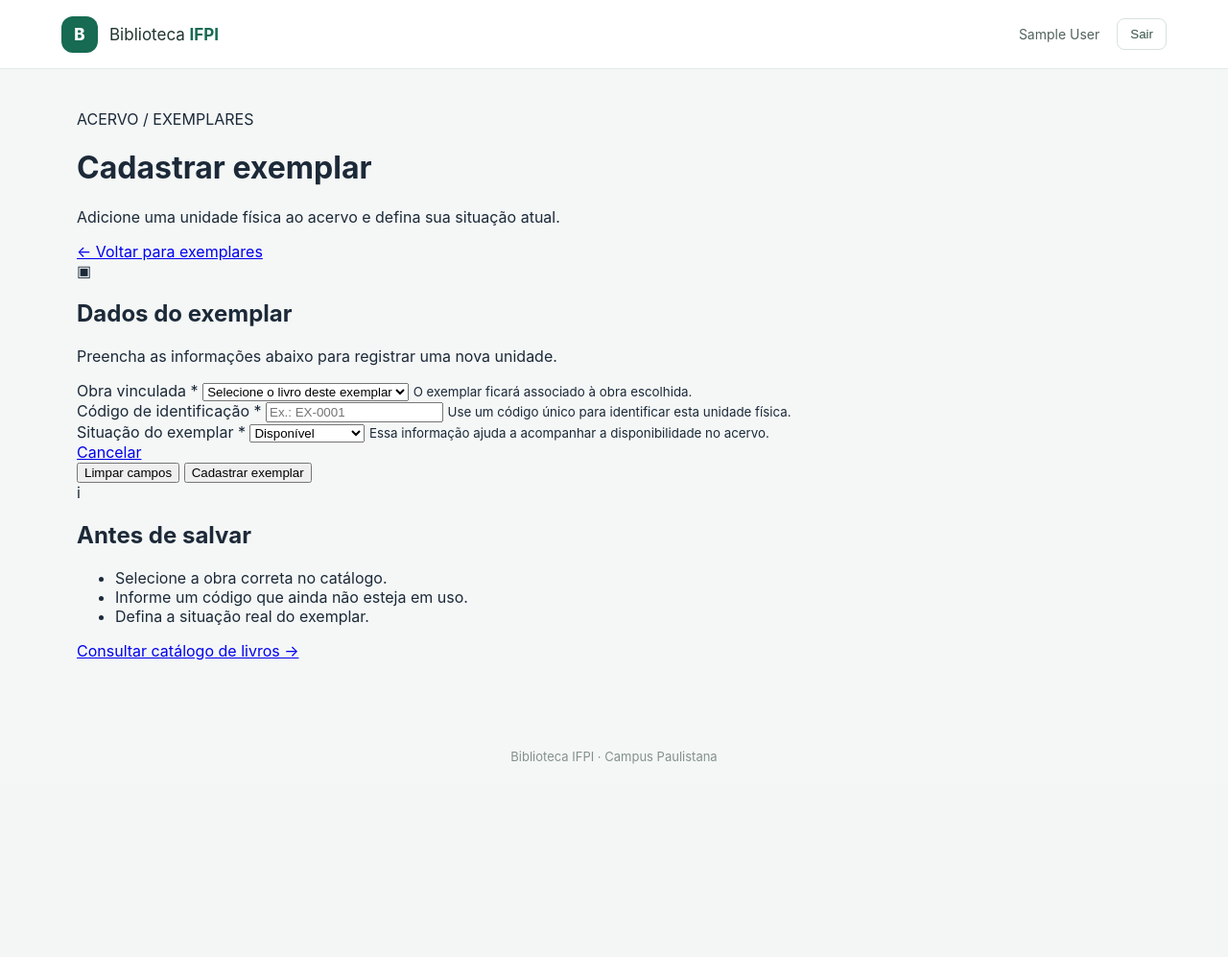
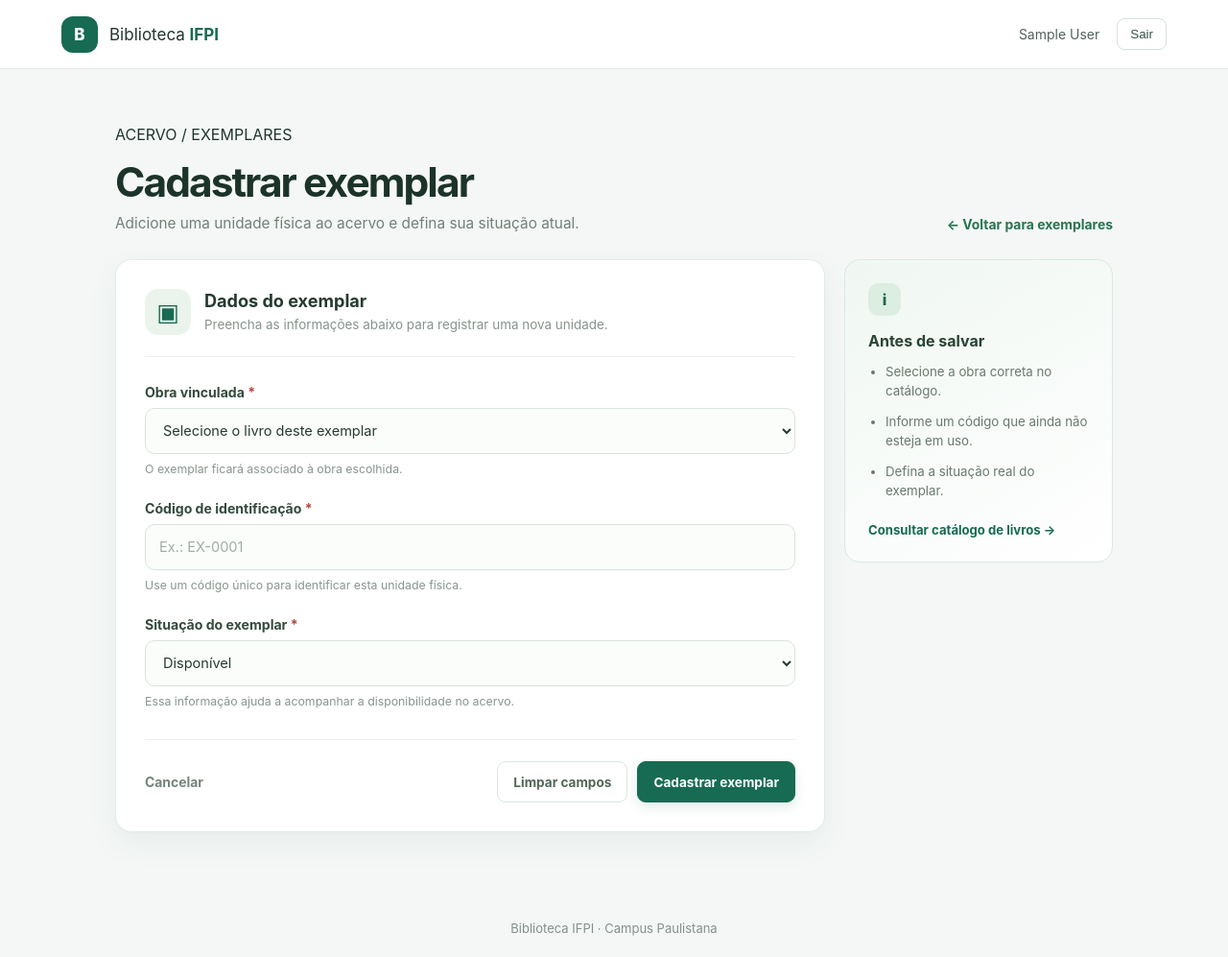
Before and after one commit to Diogohk/IFPI---BIBLIOTECA, a Flask app: page /exemplares in a window 1280 px wide. Shown: the whole page at 96% size. Before the commit the page ends 796 px from the top, so only its background shows below. Run offline with Flask 3, Linux system fonts and the light colour scheme; the visitor is signed in with stand-in values (Sample User, id 1); data that the repository does not hold is empty.

Commit message:
Estiliza formulário de exemplares

```diff
--- a/BIBLIOTECA - PROJETO/app/static/css/consultas.css
+++ b/BIBLIOTECA - PROJETO/app/static/css/consultas.css
@@ -1,3 +1,4 @@
+/* Estilos das páginas de consulta */
 .consulta-page{width:min(1160px,100%);margin:0 auto;color:#1d3028}
 .consulta-header{display:flex;align-items:flex-end;justify-content:space-between;gap:24px;margin:0 0 28px}
 .consulta-header h1{margin:0;color:#1c3329;font-size:clamp(1.9rem,4vw,2.55rem);letter-spacing:-.045em;line-height:1.12}
@@ -87,3 +88,40 @@
  .catalog-card-content{padding:13px}
 }
 @media(max-width:430px){.consulta-stats{grid-template-columns:1fr 1fr}.consulta-stat{padding:15px}.consulta-stat strong{font-size:1.55rem}.catalog-grid{grid-template-columns:repeat(2,minmax(0,1fr))}}
+
+/* Formulário de cadastro e edição de exemplares */
+.exemplar-form-page{width:min(1040px,100%);margin:0 auto;color:#20352f}
+.exemplar-form-header{display:flex;align-items:flex-end;justify-content:space-between;gap:24px;margin:0 0 28px}
+.exemplar-form-header h1{margin:0;color:#1c3329;font-size:clamp(2rem,4vw,2.65rem);letter-spacing:-.045em;line-height:1.12}
+.exemplar-form-header>div>p:last-child{margin:10px 0 0;color:#728078;font-size:.96rem}
+.exemplar-back-link{color:#287452;font-size:.87rem;font-weight:700;text-decoration:none;white-space:nowrap}
+.exemplar-back-link:hover{text-decoration:underline}
+.exemplar-form-layout{display:grid;grid-template-columns:minmax(0,1fr) 280px;gap:20px;align-items:start}
+.exemplar-form-card{padding:30px;border:1px solid #e2ebe5;border-radius:17px;background:#fff;box-shadow:0 12px 32px rgba(30,62,45,.06)}
+.exemplar-form-card-heading{display:flex;align-items:center;gap:14px;margin-bottom:28px;padding-bottom:22px;border-bottom:1px solid #edf1ee}
+.exemplar-form-icon{display:grid;place-items:center;width:48px;height:48px;flex:0 0 48px;border-radius:14px;background:#eaf4ed;color:#176b52;font-size:25px}
+.exemplar-form-card-heading h2{margin:0;color:#253a30;font-size:1.13rem}
+.exemplar-form-card-heading p{margin:5px 0 0;color:#87938c;font-size:.84rem;line-height:1.45}
+.exemplar-field{margin-bottom:23px}
+.exemplar-field label{display:block;margin-bottom:8px;color:#344b3e;font-size:.88rem;font-weight:750}
+.exemplar-field label span{color:#b14b45}
+.exemplar-field input,.exemplar-field select{display:block;width:100%;min-height:48px;padding:0 14px;border:1px solid #d9e4dc;border-radius:10px;background:#fbfdfb;color:#263b30;font:inherit;font-size:.91rem;outline:none;transition:border-color .18s,box-shadow .18s}
+.exemplar-field input:focus,.exemplar-field select:focus{border-color:#70a78b;box-shadow:0 0 0 3px rgba(65,135,94,.12)}
+.exemplar-field input::placeholder{color:#a1aca5}
+.exemplar-field small{display:block;margin-top:7px;color:#89958e;font-size:.77rem;line-height:1.45}
+.exemplar-form-actions{display:flex;align-items:center;justify-content:space-between;gap:16px;margin-top:30px;padding-top:22px;border-top:1px solid #edf1ee}
+.exemplar-form-actions>a{color:#75847b;font-size:.87rem;font-weight:650;text-decoration:none}
+.exemplar-form-actions>div{display:flex;align-items:center;gap:10px}
+.exemplar-button-secondary,.exemplar-button-primary{min-height:43px;padding:0 16px;border-radius:9px;font:inherit;font-size:.85rem;font-weight:750;cursor:pointer;transition:background .18s,border-color .18s,transform .18s}
+.exemplar-button-secondary{border:1px solid #dce6df;background:#fff;color:#53665a}
+.exemplar-button-secondary:hover{background:#f6f9f7}
+.exemplar-button-primary{border:1px solid #176b52;background:#176b52;color:#fff;box-shadow:0 5px 12px rgba(23,107,82,.13)}
+.exemplar-button-primary:hover{transform:translateY(-1px);background:#10543f}
+.exemplar-form-aside{padding:24px;border:1px solid #dce9e1;border-radius:16px;background:linear-gradient(150deg,#f0f7f2,#fff)}
+.exemplar-tip-icon{display:grid;place-items:center;width:34px;height:34px;margin-bottom:16px;border-radius:11px;background:#dceee2;color:#236744;font-weight:800}
+.exemplar-form-aside h2{margin:0 0 13px;color:#294334;font-size:1rem}
+.exemplar-form-aside ul{display:grid;gap:12px;margin:0;padding:0 0 0 18px;color:#68796e;font-size:.83rem;line-height:1.5}
+.exemplar-form-aside a{display:inline-block;margin-top:22px;color:#176b52;font-size:.82rem;font-weight:750;text-decoration:none}
+.exemplar-form-aside a:hover{text-decoration:underline}
+@media(max-width:760px){.exemplar-form-header{align-items:flex-start;flex-direction:column}.exemplar-form-layout{grid-template-columns:1fr}.exemplar-form-aside{order:2}}
+@media(max-width:520px){.exemplar-form-card{padding:21px 17px}.exemplar-form-actions{align-items:stretch;flex-direction:column-reverse}.exemplar-form-actions>div{display:grid;grid-template-columns:1fr 1.4fr}.exemplar-button-secondary,.exemplar-button-primary{padding:0 10px}.exemplar-form-actions>a{align-self:flex-start}}
```
